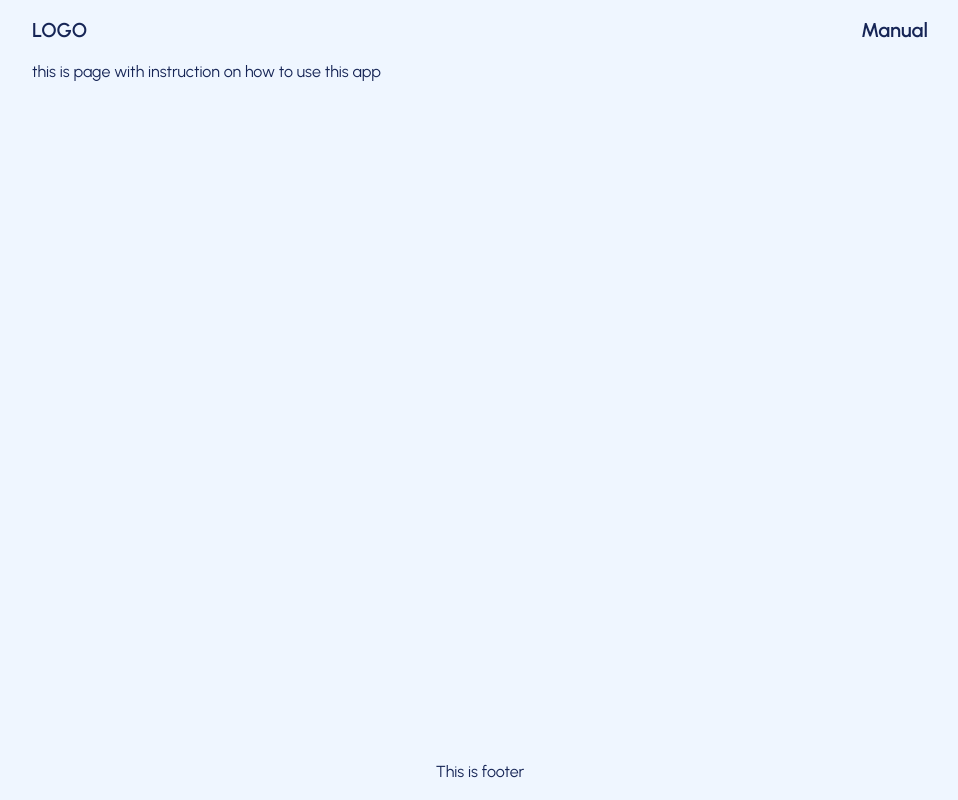
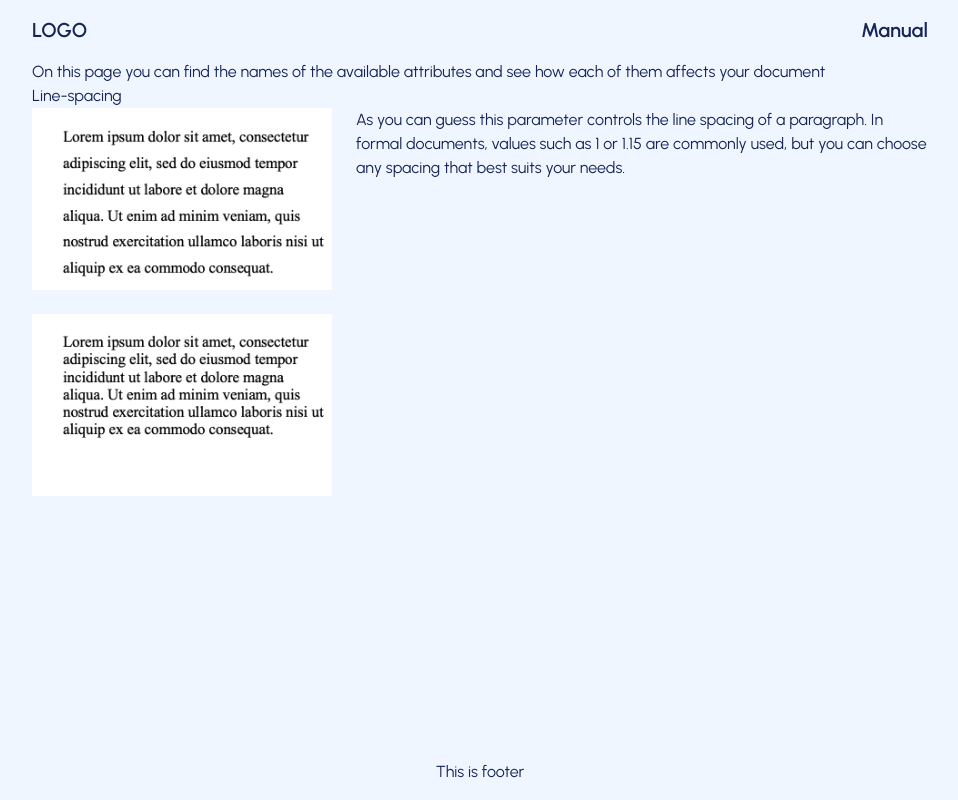
Before and after one commit to EgorFray/fdword, a React (Vite) app in the folder frontend/: page /manual in a window 1280 px wide. Shown: the whole page, without its empty margins (160-1118 px from the left). Built offline with nearby package versions, Linux system fonts and the light colour scheme.

Commit message:
Start to work on manual page pattern

```diff
--- a/frontend/src/pages/Manual.jsx
+++ b/frontend/src/pages/Manual.jsx
@@ -1,5 +1,24 @@
+import ManualSection from "../ui/ManualSection";
+
 function Manual() {
-  return <div>this is page with instruction on how to use this app</div>;
+  return (
+    <>
+      <p>
+        On this page you can find the names of the available attributes and see
+        how each of them affects your document
+      </p>
+
+      <ManualSection
+        argName="Line-spacing"
+        imageA="/line-space--before.png"
+        imageB="/line-space--after.png"
+      >
+        As you can guess this parameter controls the line spacing of a
+        paragraph. In formal documents, values such as 1 or 1.15 are commonly
+        used, but you can choose any spacing that best suits your needs.
+      </ManualSection>
+    </>
+  );
 }
 
 export default Manual;
--- a/frontend/src/ui/Comparator.jsx
+++ b/frontend/src/ui/Comparator.jsx
@@ -1,6 +1,6 @@
 function Comparator() {
   return (
-    <div className="grid grid-cols-2 shadow-[0_4px_6px_-1px_rgba(0,0,0,0.1)]">
+    <div className="grid grid-cols-2 rounded-xl shadow-[0_4px_6px_-1px_rgba(0,0,0,0.1)]">
       <img src="/before.png" className="h-auto rounded-tl-xl rounded-bl-xl" />
       <img src="/after.png" className="h-auto rounded-tr-xl rounded-br-xl" />
     </div>
--- /dev/null
+++ b/frontend/src/ui/ManualSection.jsx
@@ -0,0 +1,31 @@
+function ManualSection({ argName, imageA, imageB, children, reverse = false }) {
+  return (
+    <>
+      <h2>{argName}</h2>
+      <section className="grid grid-cols-[300px_1fr] grid-rows-2 gap-6">
+        {/* Image 1 (before) */}
+        <div className={`col-start-1 row-start-1 ${reverse ? "order-2" : ""}`}>
+          <img
+            src={imageA}
+            alt={`Example of ${argName} before changes`}
+            className="w-full"
+          />
+        </div>
+        {/* Image 2 (after) */}
+        <div className={`col-start-1 row-start-2 ${reverse ? "order-2" : ""}`}>
+          <img
+            src={imageB}
+            alt={`Example of ${argName} before changes`}
+            className="w-full"
+          />
+        </div>
+        {/* Description */}
+        <div className={`col-start-2 row-span-2 ${reverse ? "order-1" : ""}`}>
+          {children}
+        </div>
+      </section>
+    </>
+  );
+}
+
+export default ManualSection;
```
Also changed, not shown: frontend/public/line-space--after.png (added), frontend/public/line-space--before.png (added).
